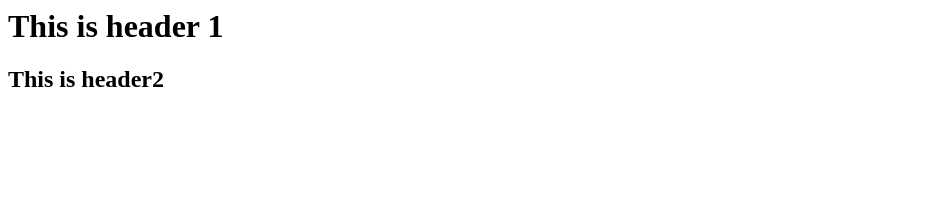
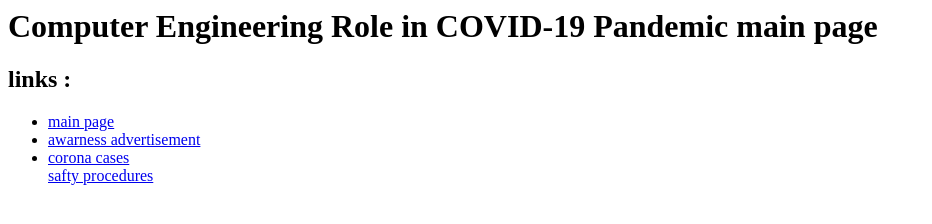
Before and after one commit to riham-abdullah/ece001, a plain HTML site: page index.html in a window 1280 px wide. Shown: the whole page, without its empty margins (0-932 px from the left). Drawn offline with Linux system fonts and the light colour scheme.

Commit message:
Update index.html

```diff
--- a/index.html
+++ b/index.html
@@ -1,9 +1,13 @@
 <html>
-<head>
-<title>Riham Abdullah Sayed</title>
-</head>
 <body>
-<h1>This is header 1</h1>
-<h2>This is header2</h2>
+<h1>Computer Engineering Role in COVID-19 Pandemic main page</h1>
+<h2> links : </h2>
+<ul>
+  <li><a href="mainpage.html">main page</a></li>
+  <li><a href="awarnessadvertisement.html">awarness advertisement</a></li>
+  <li><a href="coronacases.html">corona cases</a></li>
+  <a href="saftyprocedures.html">safty procedures</a>
+</ul>
+
 </body>
 </html>
```
